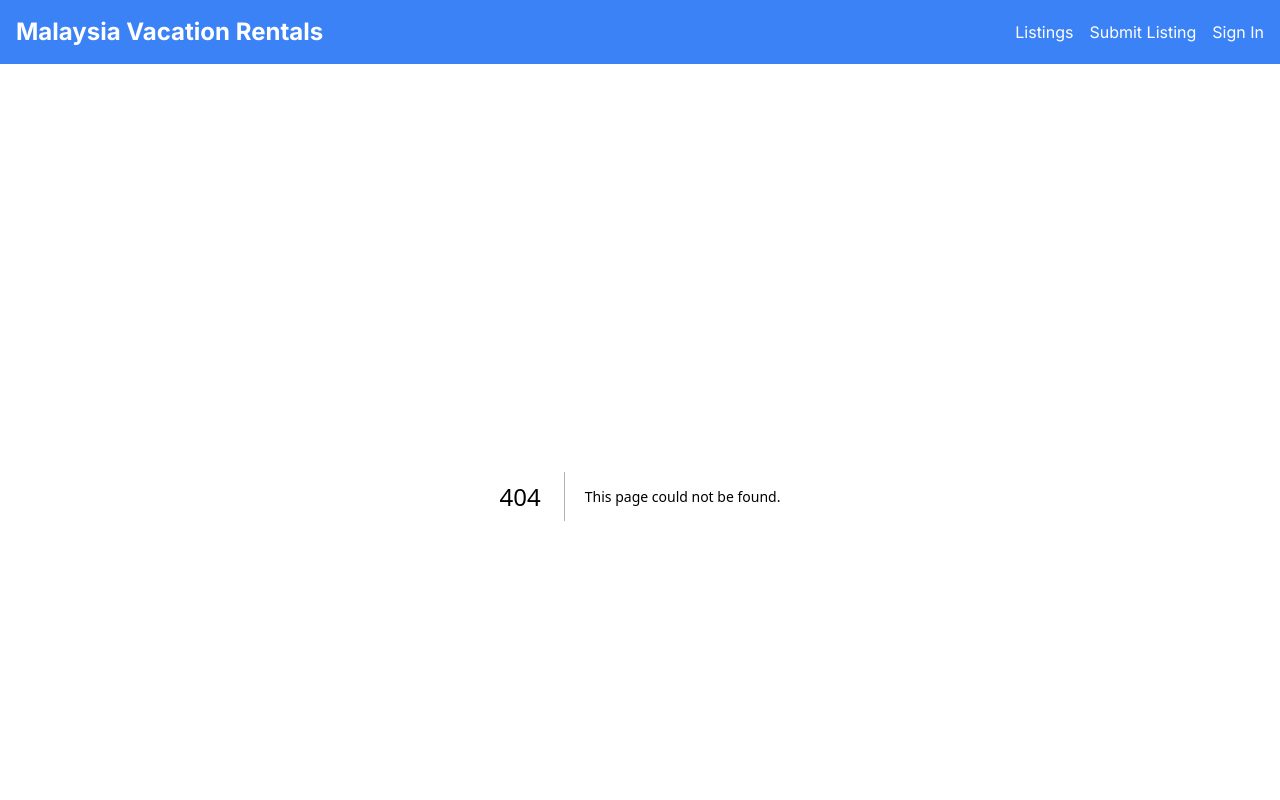
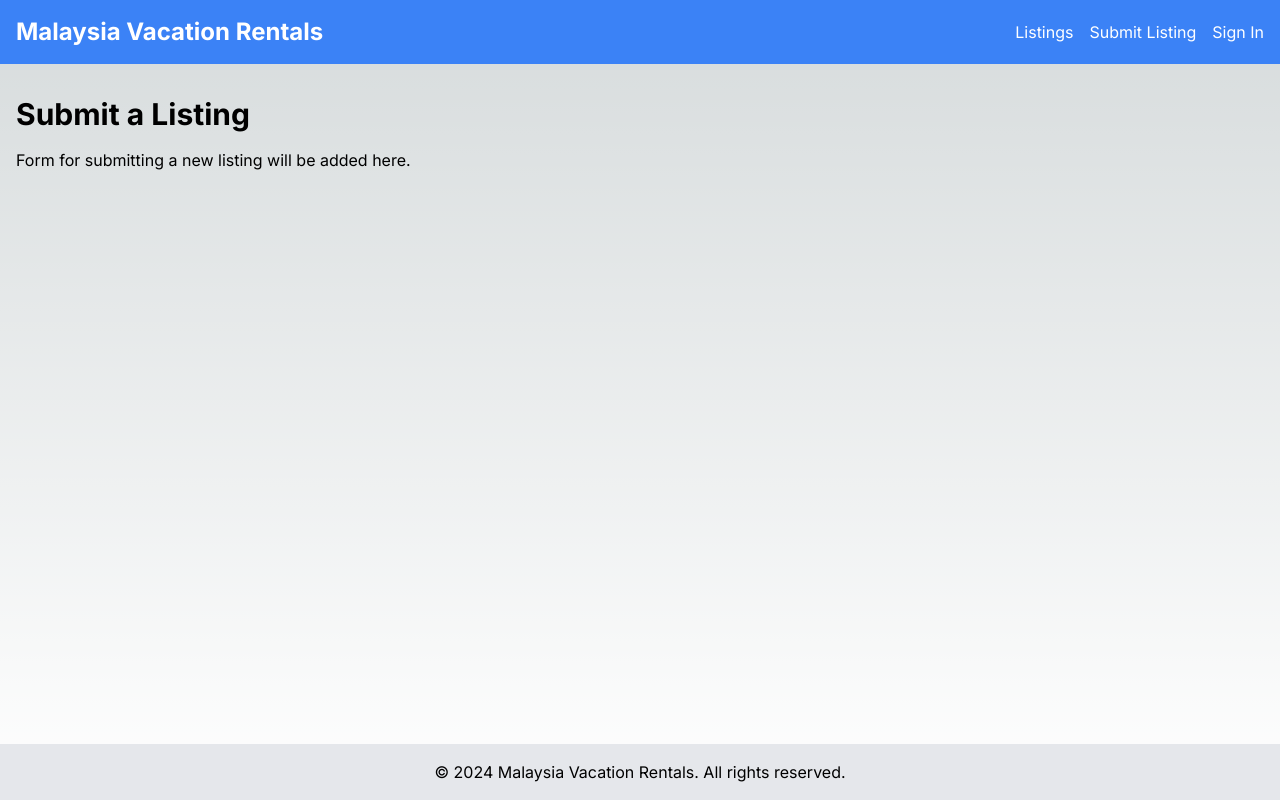
Before and after one commit to eddfulus/aidertest2, a Next.js app: page /submit-listing in a window 1280 px wide. Before the commit this address had no page. Shown: the top 800 px of the page. Built offline with nearby package versions, Linux system fonts and the light colour scheme.

Commit message:
Add a new page for submitting a listing

```diff
--- /dev/null
+++ b/app/submit-listing/page.tsx
@@ -0,0 +1,8 @@
+export default function SubmitListing() {
+  return (
+    <div>
+      <h1 className="text-3xl font-bold mb-4">Submit a Listing</h1>
+      <p>Form for submitting a new listing will be added here.</p>
+    </div>
+  );
+}
```
